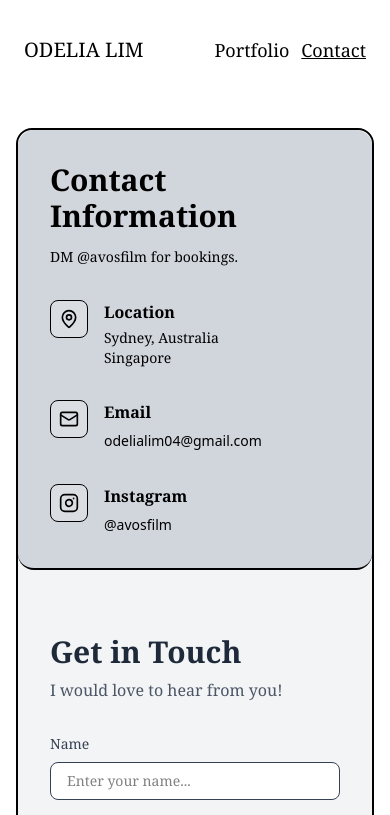
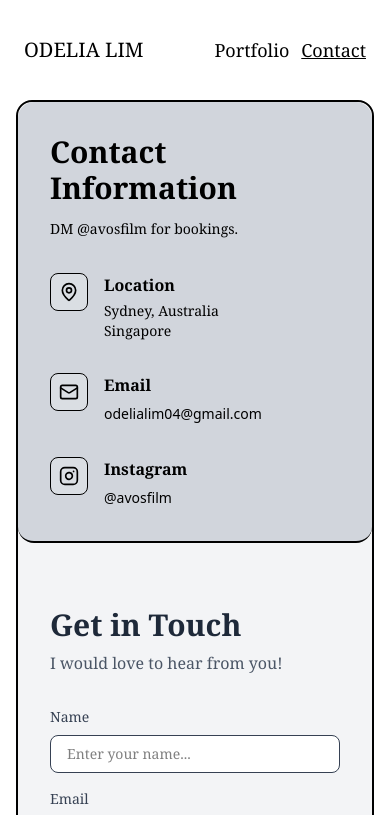
Before and after one commit to WillGaston/OdePortfolio, a React (Vite) app: page /contact in a window 390 px wide. Shown: the top 815 px of the page. Built offline with nearby package versions, Linux system fonts and the light colour scheme.

Commit message:
fixed contact screen header issue

```diff
--- a/src/components/ContactPage.jsx
+++ b/src/components/ContactPage.jsx
@@ -23,8 +23,8 @@ export default function ContactPage() {
 
   return (
     <>
-      <div className="flex w-full h-full pt-[350px] md:pt-[0px] justify-center items-center font-serif">
-        <div className="flex flex-col md:flex-row border-2 border-black mx-4 my-8 md:m-[50px] md:h-[525px] w-full max-w-[800px] rounded-2xl bg-gray-100">
+      <div className="flex w-full h-full justify-center items-start md:items-center font-serif">
+        <div className="flex flex-col md:flex-row border-2 border-black mx-4 mb-8 md:m-0 md:h-[525px] w-full max-w-[800px] rounded-2xl bg-gray-100">
           <div className="w-full md:w-1/2 h-1/2 md:h-full mb-8 p-8 bg-gray-300 border-b-2 md:border-r-2 rounded-2xl border-black">
             <div className="mb-8">
               <h1 className="text-3xl font-bold mb-3">Contact Information</h1>
```
